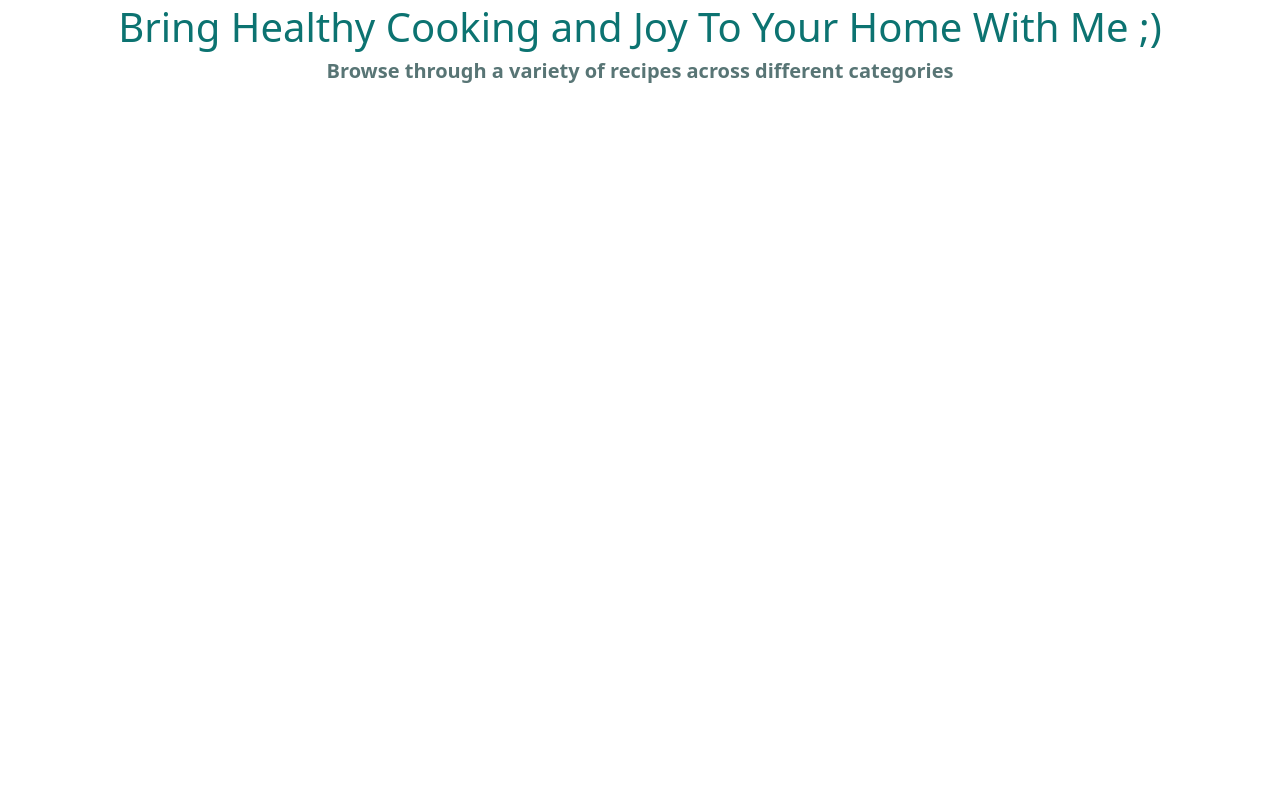
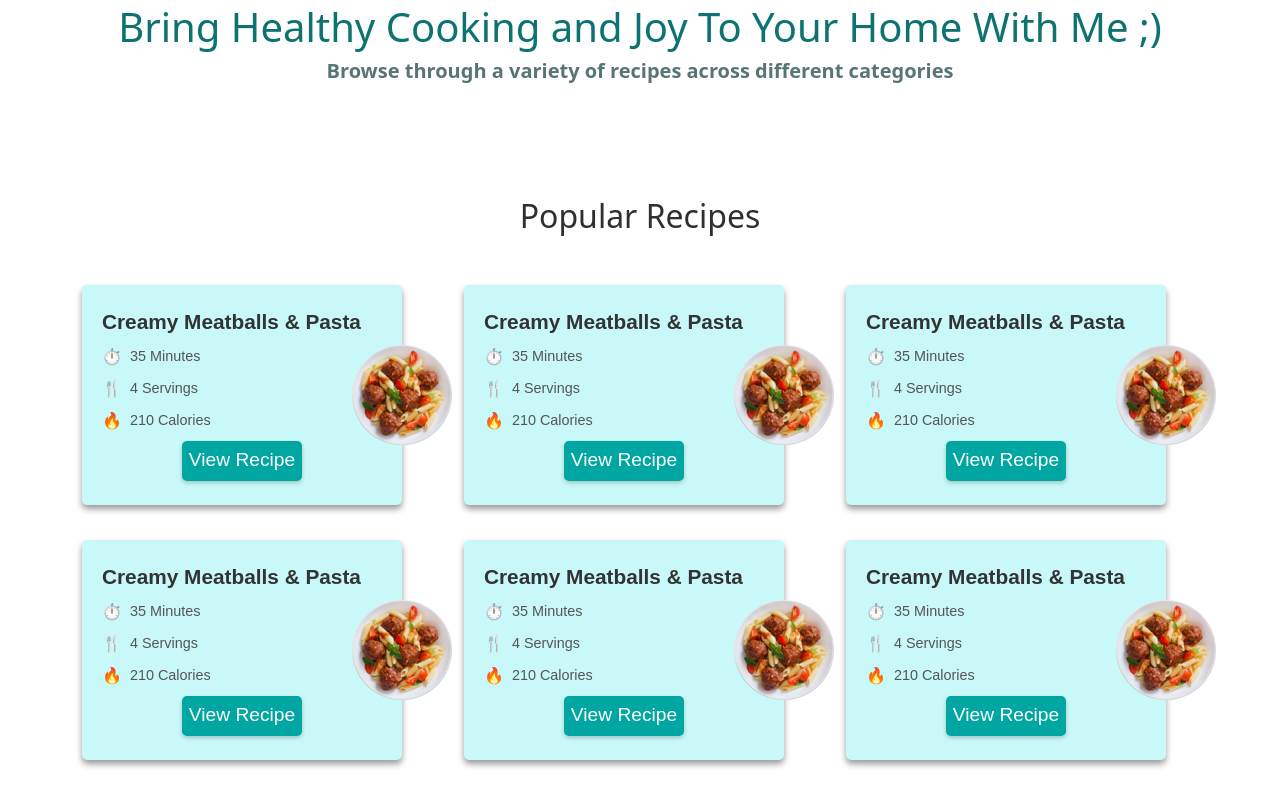
Before and after one commit to SaminLabbaf/Cook-With-Me, a Next.js app: page / in a window 1280 px wide. Shown: the part 653-1453 px from the top of the page. Before the commit the page ends 800 px from the top, so only its background shows below. Built offline with nearby package versions, Linux system fonts and the light colour scheme.

Commit message:
added popular recipes

```diff
--- /dev/null
+++ b/app/components/recipeCard/card.jsx
@@ -0,0 +1,30 @@
+import Image from 'next/image'
+import food from '../../../public/images/food-small.png';
+import './card.styles.css'
+
+export default function Card() {
+    return (
+        <div className="recipe-card">
+            <Image className='foodImageTumblr' src={food} alt='food' />
+            <div className="card-content">
+                <h3>Creamy Meatballs & Pasta</h3>
+                <ul className="details">
+                    <li>
+                        <span className="icon">⏱️</span> 35 Minutes
+                    </li>
+                    <li>
+                        <span className="icon">🍴</span> 4 Servings
+                    </li>
+                    <li>
+                        <span className="icon">🔥</span> 210 Calories
+                    </li>
+                </ul>
+                <div className="card-action">
+                    <div className="action-button">View Recipe</div>
+                </div>
+            </div>
+
+        </div>
+
+    )
+}
--- /dev/null
+++ b/app/components/recipeCard/card.styles.css
@@ -0,0 +1,82 @@
+/* Recipe Card Styles */
+.recipe-card {
+    display: flex;
+    justify-content: space-between;
+    align-items: center;
+    background-color: #c8f8f7;
+    border-radius: 5px;
+    /* Rounded corners */
+    box-shadow: 0 4px 6px rgba(0, 0, 0, 0.4);
+    padding: 20px;
+    width: 320px;
+    /* Wider width */
+    height: 220px;
+    /* Adjusted height */
+    font-family: Arial, sans-serif;
+    position: relative;
+}
+
+/* Card Content Section */
+.card-content {
+    flex: 1;
+}
+
+.card-content h3 {
+    font-size: 1.3rem;
+    margin: 0 0 10px;
+    color: #333;
+    font-weight: bold;
+}
+
+.details {
+    list-style: none;
+    padding: 0;
+    margin: 0;
+}
+
+.details li {
+    display: flex;
+    align-items: center;
+    font-size: 0.9rem;
+    color: #555;
+    margin-bottom: 8px;
+}
+
+.details li .icon {
+    font-size: 1rem;
+    margin-right: 8px;
+    color: #f76c6c;
+}
+
+/* Card Action Button */
+.card-action {
+    display: flex;
+    align-items: center;
+    justify-content: center;
+}
+
+.action-button {
+    background-color: #00A6A2;
+    color: white;
+    font-size: 1.2rem;
+    width: 120px;
+    height: 40px;
+    display: flex;
+    align-items: center;
+    justify-content: center;
+    border-radius: 5px;
+    cursor: pointer;
+    box-shadow: 0 2px 4px rgba(0, 0, 0, 0.2);
+    transition: background-color 0.2s ease;
+}
+
+.action-button:hover {
+    background-color: #018f8c;
+}
+
+.foodImageTumblr {
+    position: absolute;
+    right: -50px;
+    width: 100px;
+    height: 100px;
+}
--- a/app/page.jsx
+++ b/app/page.jsx
@@ -1,6 +1,7 @@
 import Image from "next/image";
 import hero from '../public/images/hero.png'
 import './styles/home.styles.css';
+import RecipeCard from "./components/recipeCard/card";
 
 export default function Page() {
   return (
@@ -16,6 +17,17 @@ export default function Page() {
         <h1 className='heroTitle'>Bring Healthy Cooking and Joy To Your Home With Me ;)</h1>
         <h5 className="heroDesc">Browse through a variety of recipes across different categories</h5>
       </div>
+      <section id='popular-dishes' className="container">
+        <h2 className="popularTitle">Popular Recipes</h2>
+        <div className="recipesGrid">
+          <RecipeCard />
+          <RecipeCard />
+          <RecipeCard />
+          <RecipeCard />
+          <RecipeCard />
+          <RecipeCard />
+        </div>
+      </section>
     </main>
   )
 }
--- a/app/styles/home.styles.css
+++ b/app/styles/home.styles.css
@@ -30,10 +30,20 @@
     font-weight: bolder;
 }
 
-/* .heroImg {
-    position: absolute;
-    top: 0;
-    z-index: -10;
-    width: 100vw;
-    height: 719px;
-} */
+.popularTitle {
+    width: 100%;
+    text-align: center;
+    margin-block: 50px;
+    color: #2f2f2f;
+}
+
+#popular-dishes {
+    margin-bottom: 40px;
+}
+
+.recipesGrid {
+    display: grid;
+    grid-template-columns: repeat(auto-fit, minmax(320px, 1fr));
+    column-gap: 30px;
+    row-gap: 35px;
+}
```
Also changed, not shown: app/layout.jsx (indentation only), public/images/food-small.png (added), 1 other file (tests, documents, lock files or other folders).
